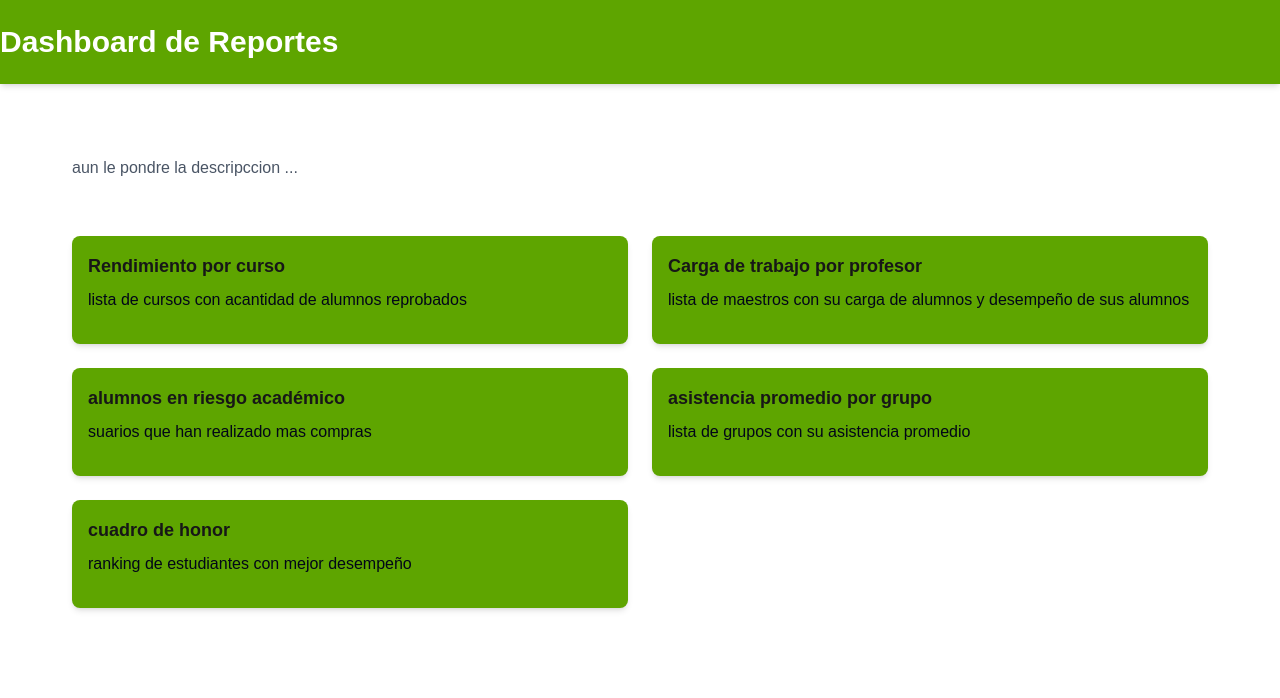
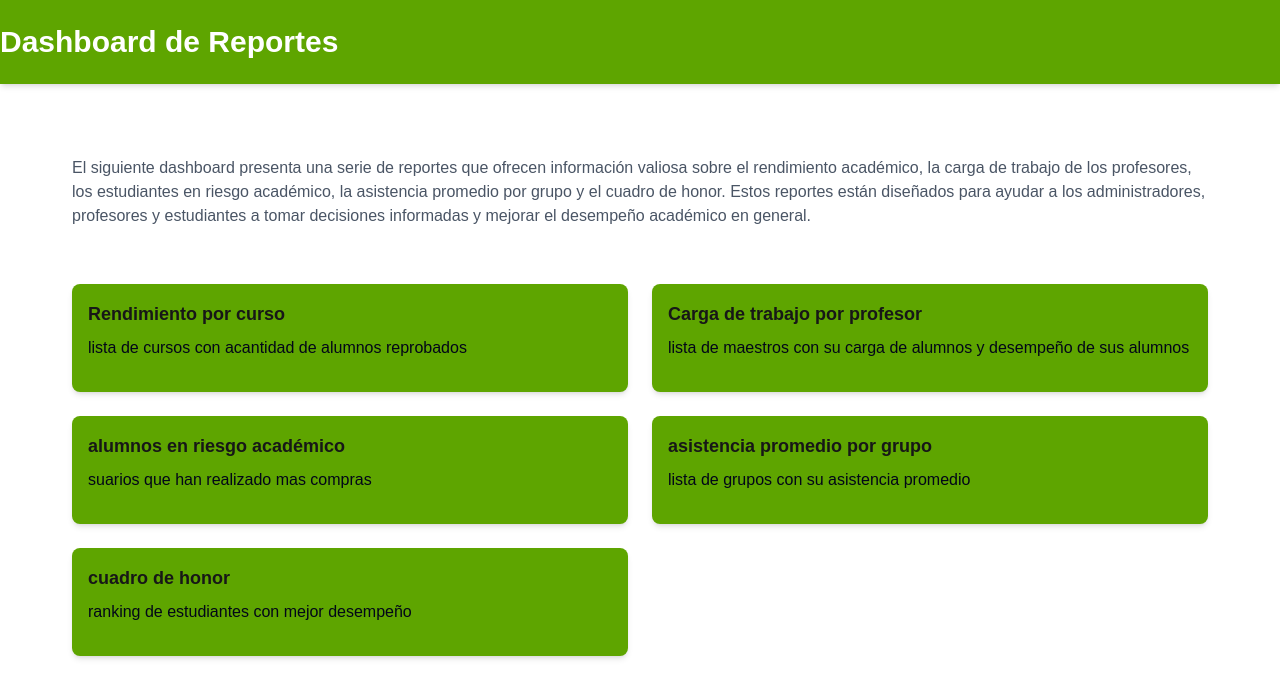
Before and after one commit to Silverz34/dashboard_student, a Next.js app: page / in a window 1280 px wide. Shown: the top 698 px of the page. Built offline with nearby package versions, Linux system fonts and the light colour scheme.

Commit message:
definiciongeneral y env-exaple

```diff
--- a/src/app/page.tsx
+++ b/src/app/page.tsx
@@ -11,7 +11,9 @@ export default function Home() {
     <div className="p-6 m-12">
       <section className="mb-8">
       <p className="text-gray-600">
-        aun le pondre la descripccion ...
+        El siguiente dashboard presenta una serie de reportes que ofrecen información valiosa sobre
+        el rendimiento académico, la carga de trabajo de los profesores, los estudiantes en riesgo académico, la asistencia promedio por grupo y el cuadro de honor.
+        Estos reportes están diseñados para ayudar a los administradores, profesores y estudiantes a tomar decisiones informadas y mejorar el desempeño académico en general.
       </p>
       </section>
       <br></br>
```
Also changed, not shown: 2 other files (tests, documents, lock files or other folders).
